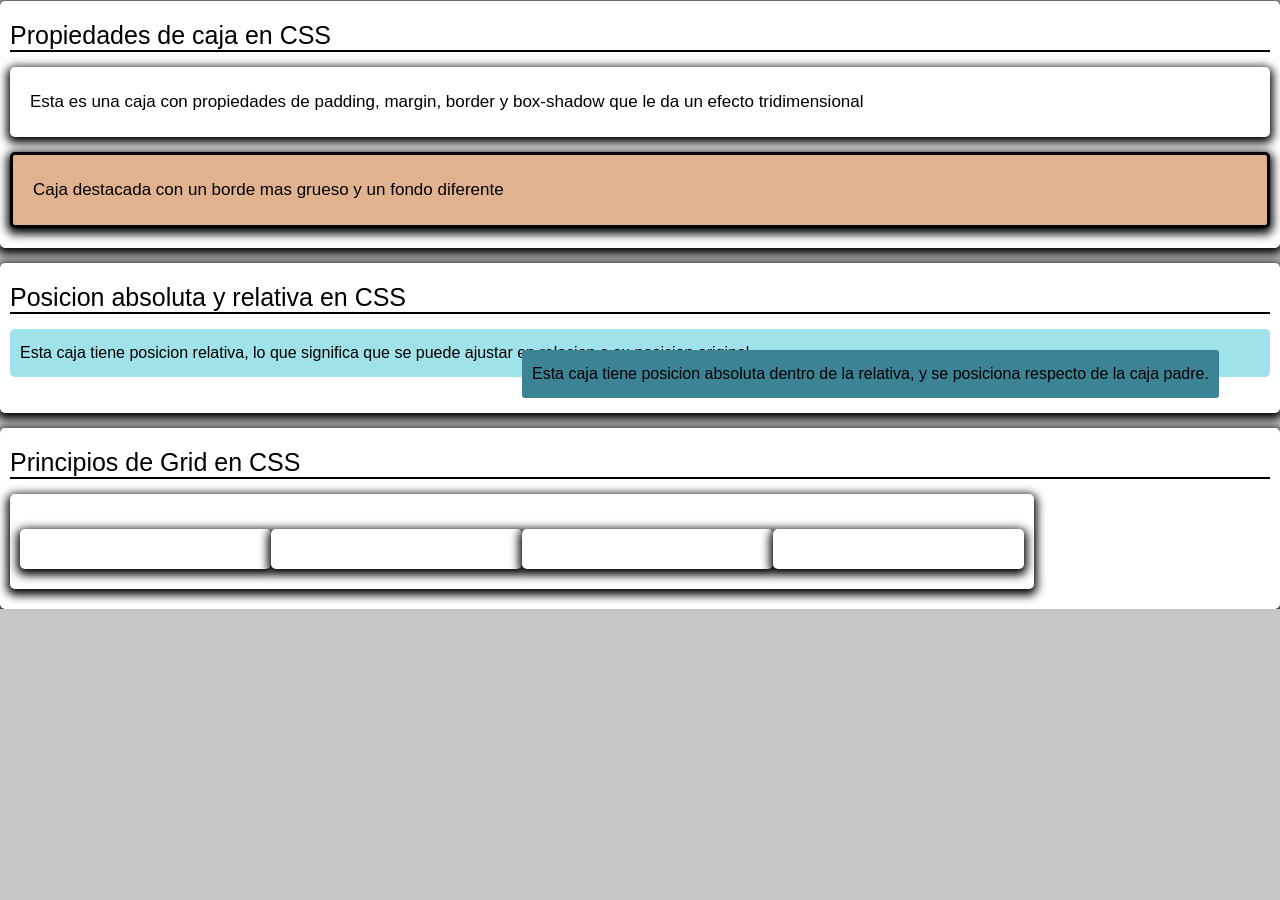
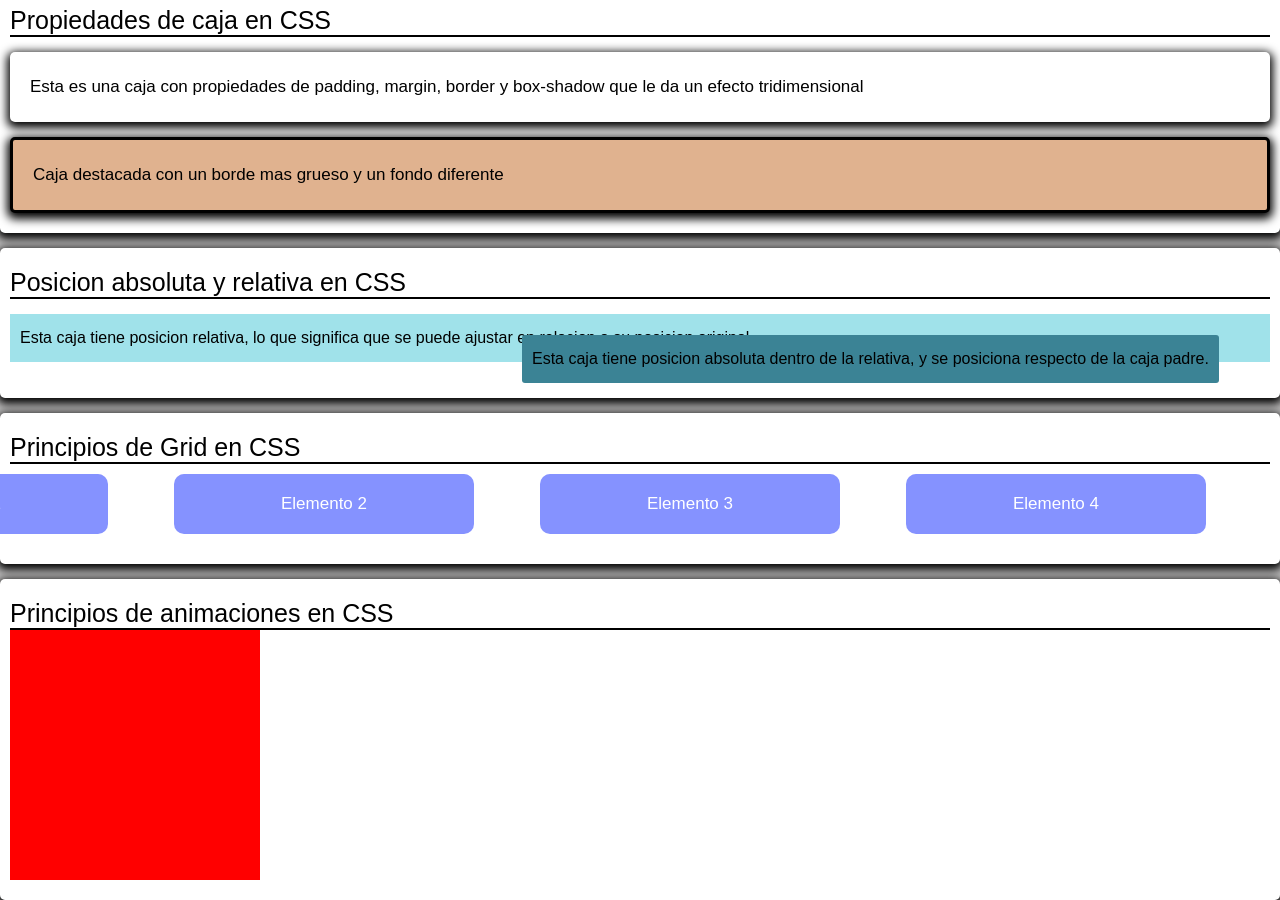
Before and after one commit to AlejoCarobolante/TP2-DESARROLLO-DE-SOFTWARE, a plain HTML site: page index.html in a window 1280 px wide. Shown: the part 288-1188 px from the top of the page. Before the commit the page ends 897 px from the top, so only its background shows below. Drawn offline with Linux system fonts and the light colour scheme.

Commit message:
Se inicio con la animacion

```diff
--- a/index.html
+++ b/index.html
@@ -14,7 +14,7 @@
         </blockquote>
     </p>
    </div>
-   <div>
+   <div class="encabezado">
     <p>
        Propiedades de texto en CSS
         <blockquote class="oracion">
@@ -23,7 +23,7 @@
         <blockquote><p class="diseño">"El buen diseño es obvio. El gran diseño es transparente." -Joe Sparano</p></blockquote>
     </p>
    </div>
-   <div>
+   <div class="encabezado">
     <p>
        Propiedades de caja en CSS
     </p>
@@ -49,16 +49,26 @@
         </div>
     </div>
    </div>
-   <div>
+   <div class="encabezado">
     <p>
        Principios de Grid en CSS
     </p>
     <div class="grid-container">
-        <div class="grid-item"></div>
-        <div class="grid-item"></div>
-        <div class="grid-item"></div>
-        <div class="grid-item"></div>
+        <div class="grid-item">
+            <p class="elementos">Elemento 1</p></div>
+        <div class="grid-item">
+            <p class="elementos">Elemento 2</p></div>
+        <div class="grid-item">
+            <p class="elementos">Elemento 3</p></div>
+        <div class="grid-item">
+            <p class="elementos">Elemento 4</p></div>
     </div>
+   </div>
+   <div class="encabezado">
+    <p>
+        Principios de animaciones en CSS
+    </p>
+    <div class="box"></div>
    </div>
 </body>
 </html>
--- a/style.css
+++ b/style.css
@@ -22,7 +22,7 @@ body{
     background-color: gray;
     padding: 20px 0px;
 }
-div{
+.encabezado{
     background-color: white;
     border-radius: 5px;
     padding: 20px 10px;
@@ -91,7 +91,7 @@ p{
     padding: 15px 10px 15px;
     margin-top: 15px;
     position: relative;
-    box-shadow: 0px 0px 0px 0px;
+
 }
 .cajaazul{
     background-color: rgb(59, 131, 149);
@@ -101,12 +101,43 @@ p{
     position:absolute;
     top: 6px;
     left: 40vw;
-    box-shadow: 0px 0px 0px 0px;
+
 }
 .grid-container{
     display: grid;
-    grid-template-columns: repeat(auto-fit, minmax(150px, 1fr));
+    grid-template-columns: repeat(4, 350px);
     width: 80vw;
+    justify-content: center;
+    gap: 1rem;
+}
+.grid-item{
+    background-color: rgb(133, 146, 255);
+    width: 300px;
+    height: 60px;
+    display: flex;
+    justify-content: center;
+    align-items: center;
+    border-radius: 10px;
+    margin: 10px;
+    color: white;
+}
+.elementos{
+    font-size: 17px;
+    border-bottom: 0px;
+    justify-content: center;
+    padding: 0px 90px;
+}
+.encabezado2{
+    display: flex;
+    justify-content: center;
+    align-items: center;
+}
+.box{
+    width: 250px;
+    height: 250px;
+    border: none;
+    background-color: red;
+    display: grid;
 }
 @media screen and (max-width: 768px){
  body{
```
